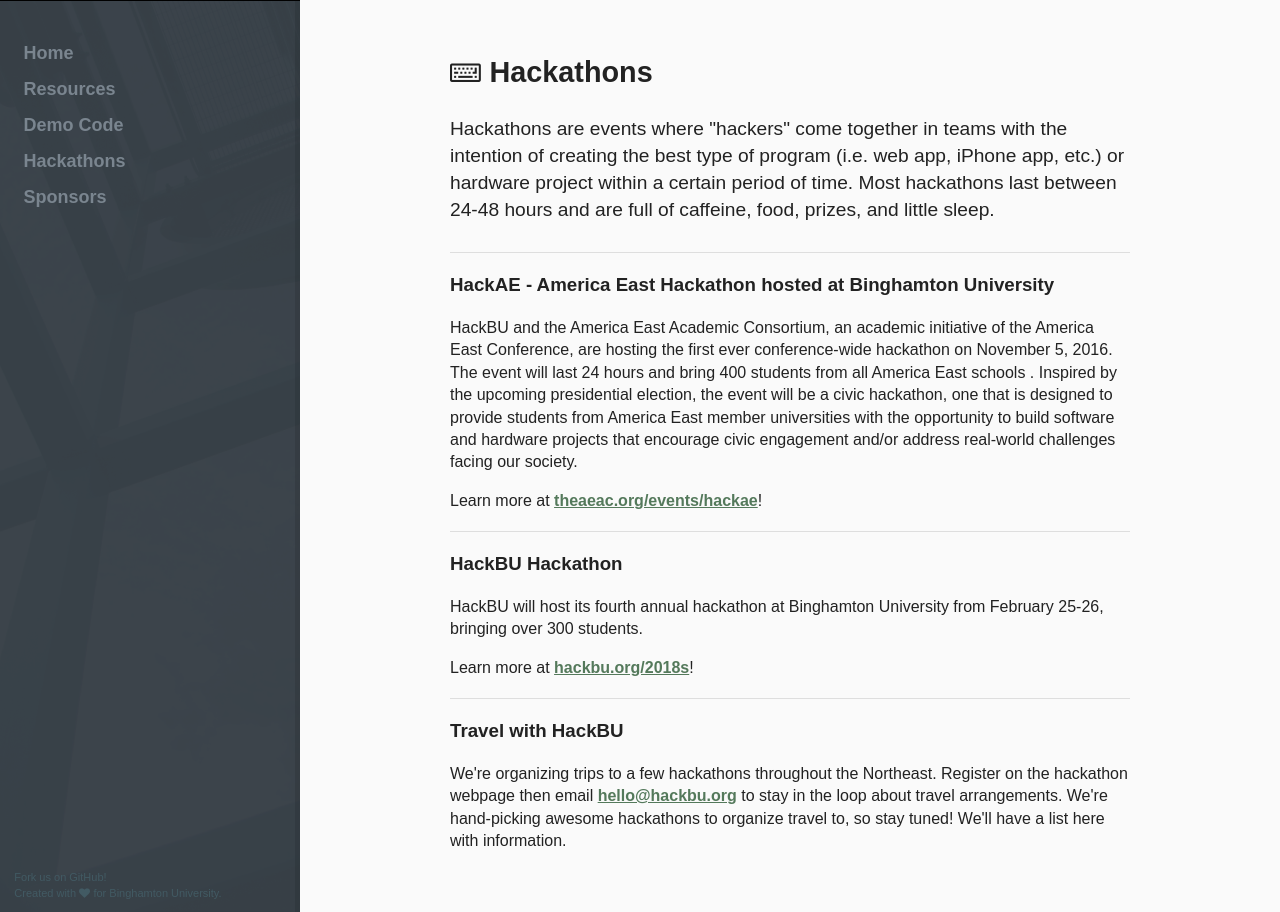
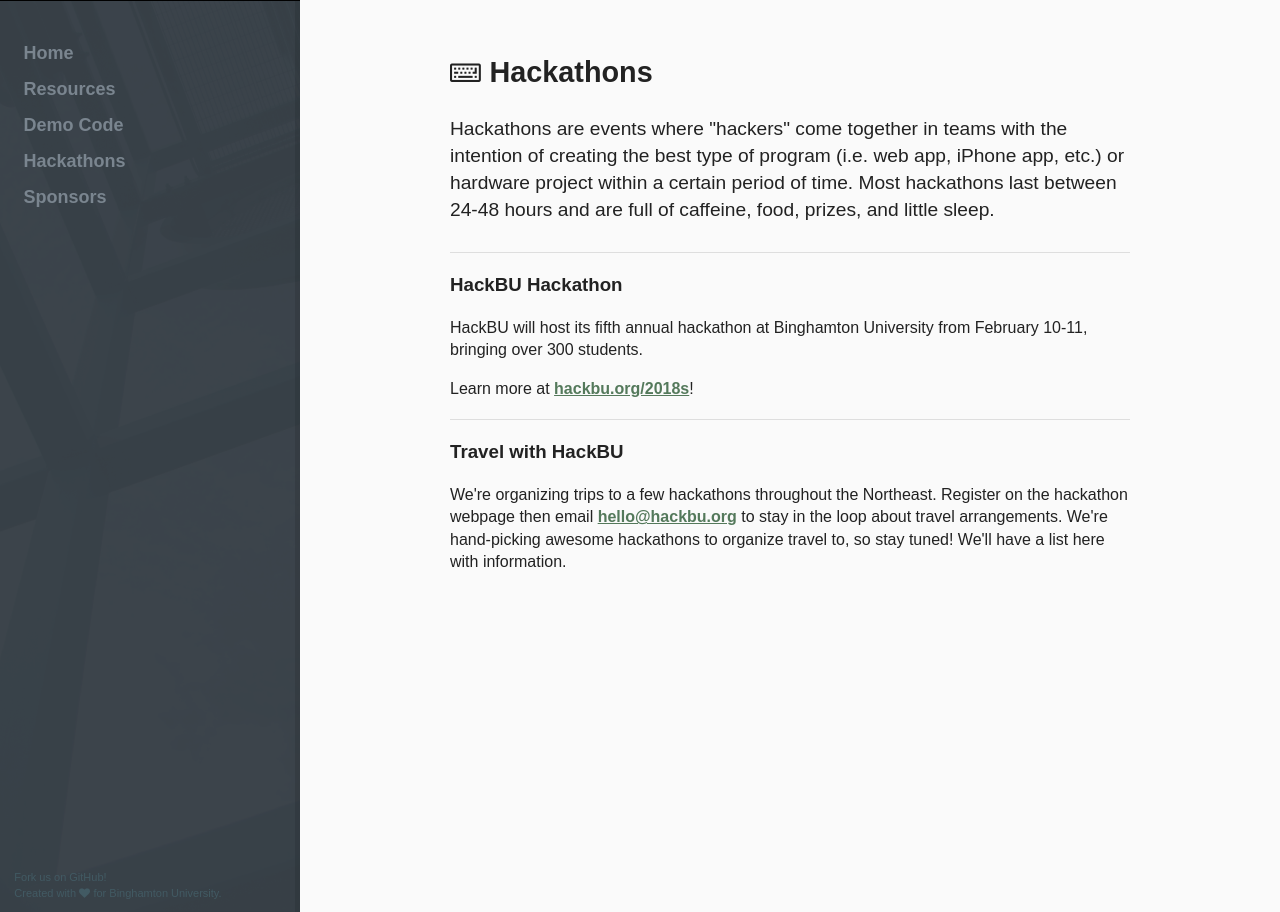
Before and after one commit to hackbinghamton/hackbinghamton.github.io, a Jekyll site: the page built from hackathons/index.html, in a window 1280 px wide and 1016 px high, cut to the strip 104-1016 px from the top of the window. Built offline with Jekyll 4.4.1, drawn with Linux system fonts in a browser that asks for light colours; nearby versions of some CDN libraries.

Commit message:
making the hackathon page current

```diff
--- a/hackathons/index.html
+++ b/hackathons/index.html
@@ -8,16 +8,16 @@
 	<h2><i class="fa fa-keyboard-o"></i>Hackathons</h2>
 	<p>Hackathons are events where "hackers" come together in teams with the intention of creating the best type of program (i.e. web app, iPhone app, etc.) or hardware project within a certain period of time. Most hackathons last between 24-48 hours and are full of caffeine, food, prizes, and little sleep.</p>
 </div>
-
+<!--
 <div class="article">
 	<h3>HackAE - America East Hackathon hosted at Binghamton University</h3>
 	<p>HackBU and the America East Academic Consortium, an academic initiative of the America East Conference, are hosting the first ever conference-wide hackathon on November 5, 2016. The event will last 24 hours and bring 400 students from all America East schools .  Inspired by the upcoming presidential election, the event will be a civic hackathon, one that is designed to provide students from America East member universities with the opportunity to build software and hardware projects that encourage civic engagement and/or address real-world challenges facing our society. </p>
 	<p>Learn more at <a href="http://theaeac.org/events/hackae/">theaeac.org/events/hackae</a>!</p>
-</div>
+</div> -->
 
 <div class="article">
 	<h3>HackBU Hackathon</h3>
-	<p>HackBU will host its fourth annual hackathon at Binghamton University from February 25-26, bringing over 300 students.</p>
+	<p>HackBU will host its fifth annual hackathon at Binghamton University from February 10-11, bringing over 300 students.</p>
 	<p>Learn more at <a href="http://hackbu.org/2018s/">hackbu.org/2018s</a>!</p>
 </div>
 
```
